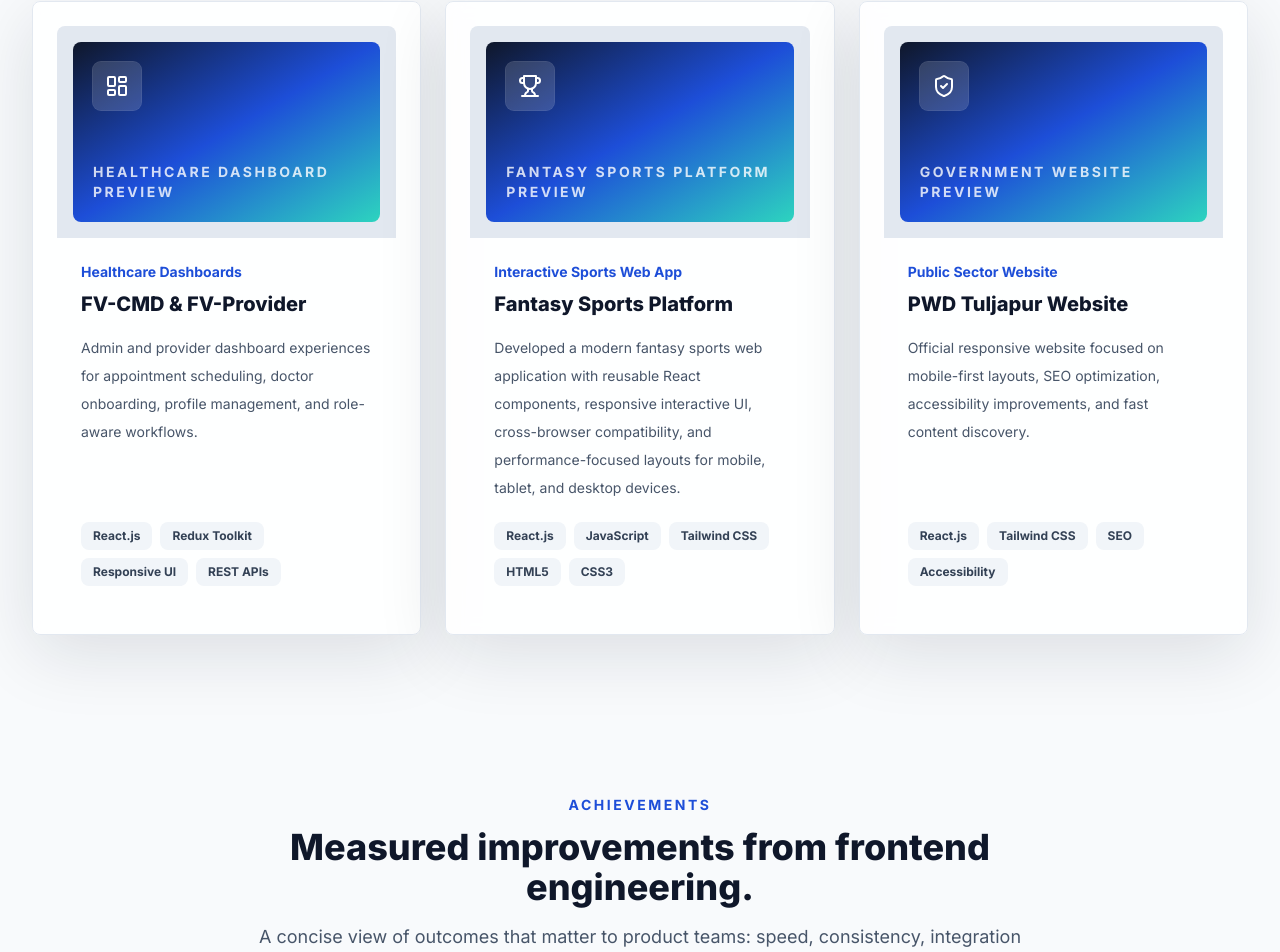
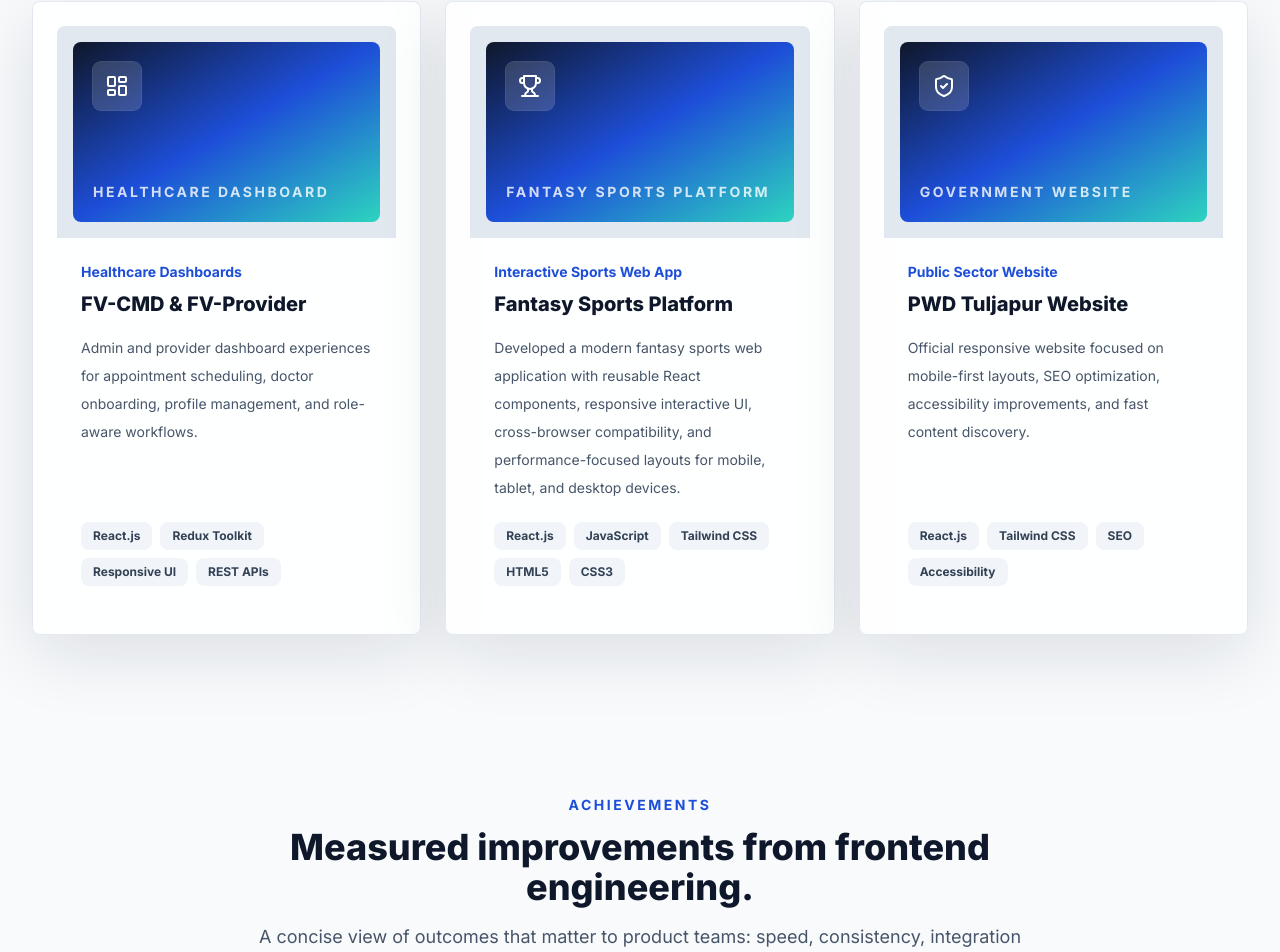
Before and after one commit to deodikarvarad/Portfolio, a React (Vite) app: page / in a window 1280 px wide. Shown: the part 4003-4955 px from the top of the page. Built offline with nearby package versions, Linux system fonts and the light colour scheme.

Commit message:
image change

```diff
--- a/src/data/portfolioData.js
+++ b/src/data/portfolioData.js
@@ -47,7 +47,7 @@ export const projects = [
     description:
       'Admin and provider dashboard experiences for appointment scheduling, doctor onboarding, profile management, and role-aware workflows.',
     tech: ['React.js', 'Redux Toolkit', 'Responsive UI', 'REST APIs'],
-    image: 'Healthcare dashboard preview',
+    image: 'Healthcare Dashboard',
     icon: LayoutDashboard,
   },
   {
@@ -56,7 +56,7 @@ export const projects = [
     description:
       'Developed a modern fantasy sports web application with reusable React components, responsive interactive UI, cross-browser compatibility, and performance-focused layouts for mobile, tablet, and desktop devices.',
     tech: ['React.js', 'JavaScript', 'Tailwind CSS', 'HTML5', 'CSS3'],
-    image: 'Fantasy sports platform preview',
+    image: 'Fantasy Sports Platform',
     icon: Trophy,
   },
   {
@@ -65,7 +65,7 @@ export const projects = [
     description:
       'Official responsive website focused on mobile-first layouts, SEO optimization, accessibility improvements, and fast content discovery.',
     tech: ['React.js', 'Tailwind CSS', 'SEO', 'Accessibility'],
-    image: 'Government website preview',
+    image: 'Government Website',
     icon: ShieldCheck,
   },
 ];
```
